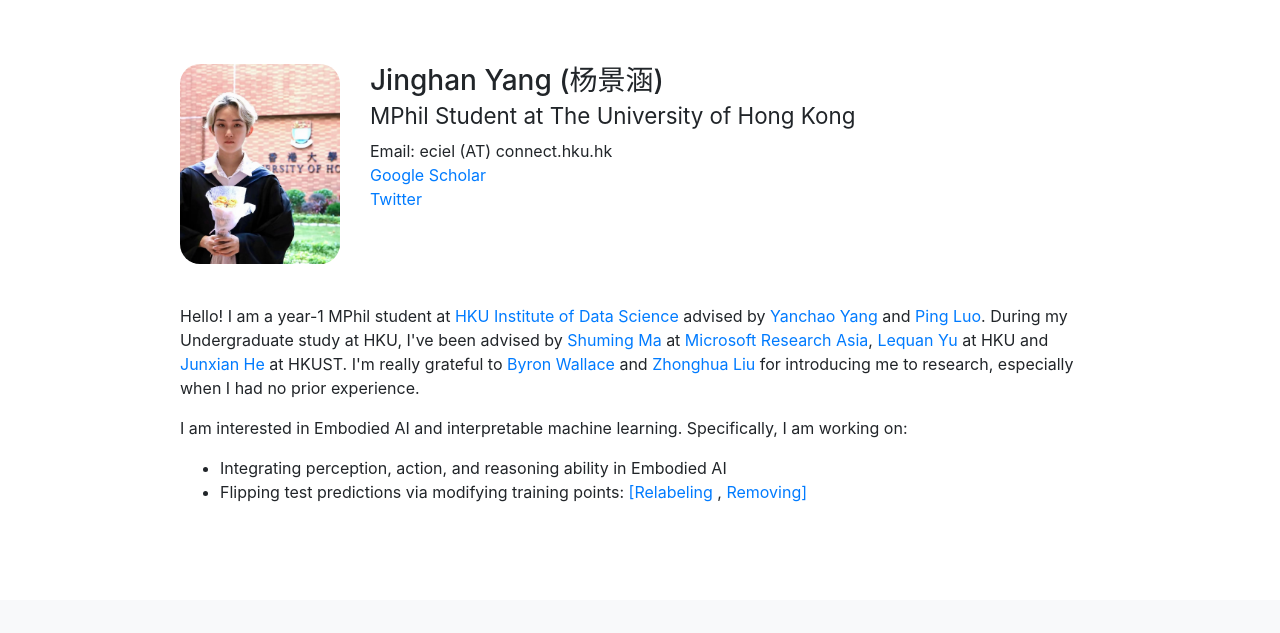
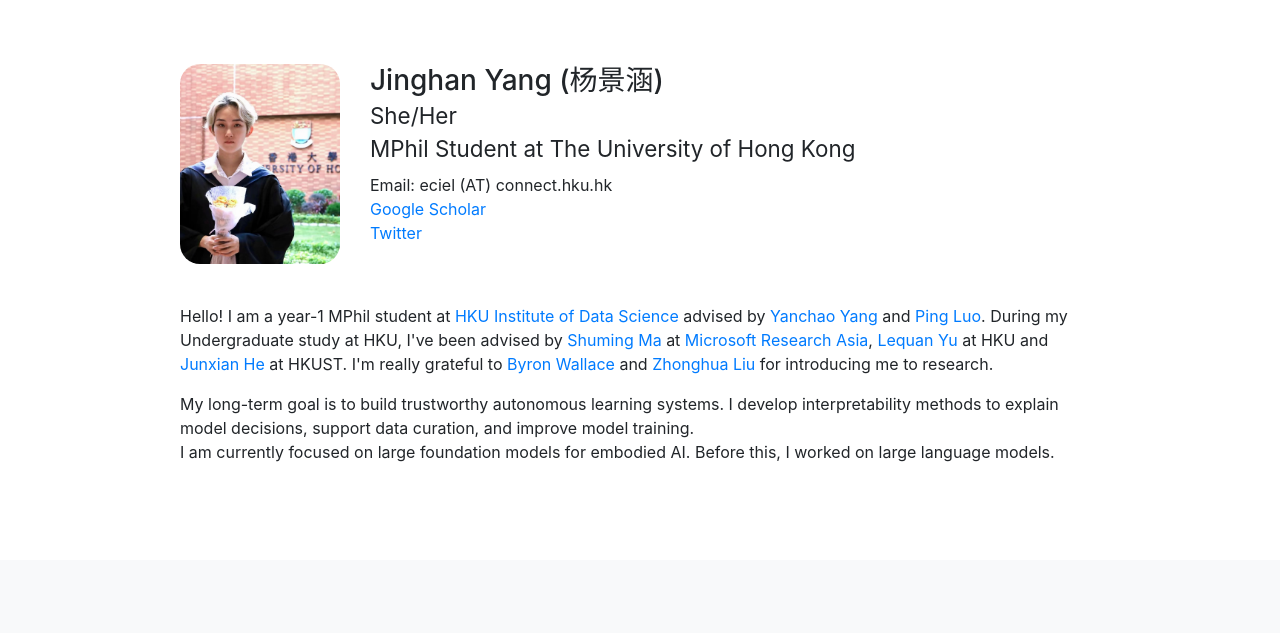
Before and after one commit to ecielyang/jinghanyang.github.io, a website with bundled scripts: page index.html in a window 1280 px wide. Shown: the part 56-689 px from the top of the page. Built offline with nearby package versions, Linux system fonts and the light colour scheme.

Commit message:
Add files via upload

```diff
--- a/index.html
+++ b/index.html
@@ -68,6 +68,7 @@
           <div style="margin-top:40px" class="col-xs-12 col-sm-6">
             <h3>
               Jinghan Yang (杨景涵) <br>
+              <small>She/Her</small> <br>
               <small>MPhil Student at The University of Hong Kong</small>
             </h3>
           <p>
@@ -81,15 +82,11 @@
               <p>
                   Hello! I am a year-1 MPhil student at <a href="https://datascience.hku.hk">HKU Institute of Data Science </a> advised by <a href="https://yanchaoyang.github.io">Yanchao Yang</a> and <a href="http://luoping.me">Ping Luo</a>.
 
-                  During my Undergraduate study at HKU, I've been advised by <a href="https://www.microsoft.com/en-us/research/people/shumma/">Shuming Ma</a> at <a href="https://www.microsoft.com/en-us/research/lab/microsoft-research-asia/">Microsoft Research Asia</a>, <a href="https://yulequan.github.io">Lequan Yu</a> at HKU and <a href="https://jxhe.github.io">Junxian He</a> at HKUST. I'm really grateful to <a href="https://www.byronwallace.com">Byron Wallace</a> and <a href="https://sites.google.com/view/drliu/home">Zhonghua Liu</a> for introducing me to research, especially when I had no prior experience.
+                  During my Undergraduate study at HKU, I've been advised by <a href="https://www.microsoft.com/en-us/research/people/shumma/">Shuming Ma</a> at <a href="https://www.microsoft.com/en-us/research/lab/microsoft-research-asia/">Microsoft Research Asia</a>, <a href="https://yulequan.github.io">Lequan Yu</a> at HKU and <a href="https://jxhe.github.io">Junxian He</a> at HKUST. I'm really grateful to <a href="https://www.byronwallace.com">Byron Wallace</a> and <a href="https://sites.google.com/view/drliu/home">Zhonghua Liu</a> for introducing me to research.
               </p>
                 <p>
-                    I am interested in Embodied AI and interpretable machine learning. Specifically, I am working on:
-                    <ul>
-                        <li>Integrating perception, action, and reasoning ability in Embodied AI</li>
-                        <li>Flipping test predictions via modifying training points:
-                            <a href="https://arxiv.org/pdf/2305.12809.pdf">[Relabeling </a>,
-                            <a href="https://arxiv.org/abs/2302.02169">Removing]</a>
+                  My long-term goal is to build trustworthy autonomous learning systems. I develop interpretability methods to explain model decisions, support data curation, and improve model training. <br>
+                  I am currently focused on large foundation models for embodied AI. Before this, I worked on large language models.
                         </li>
                     </ul>
                 </p>
```
